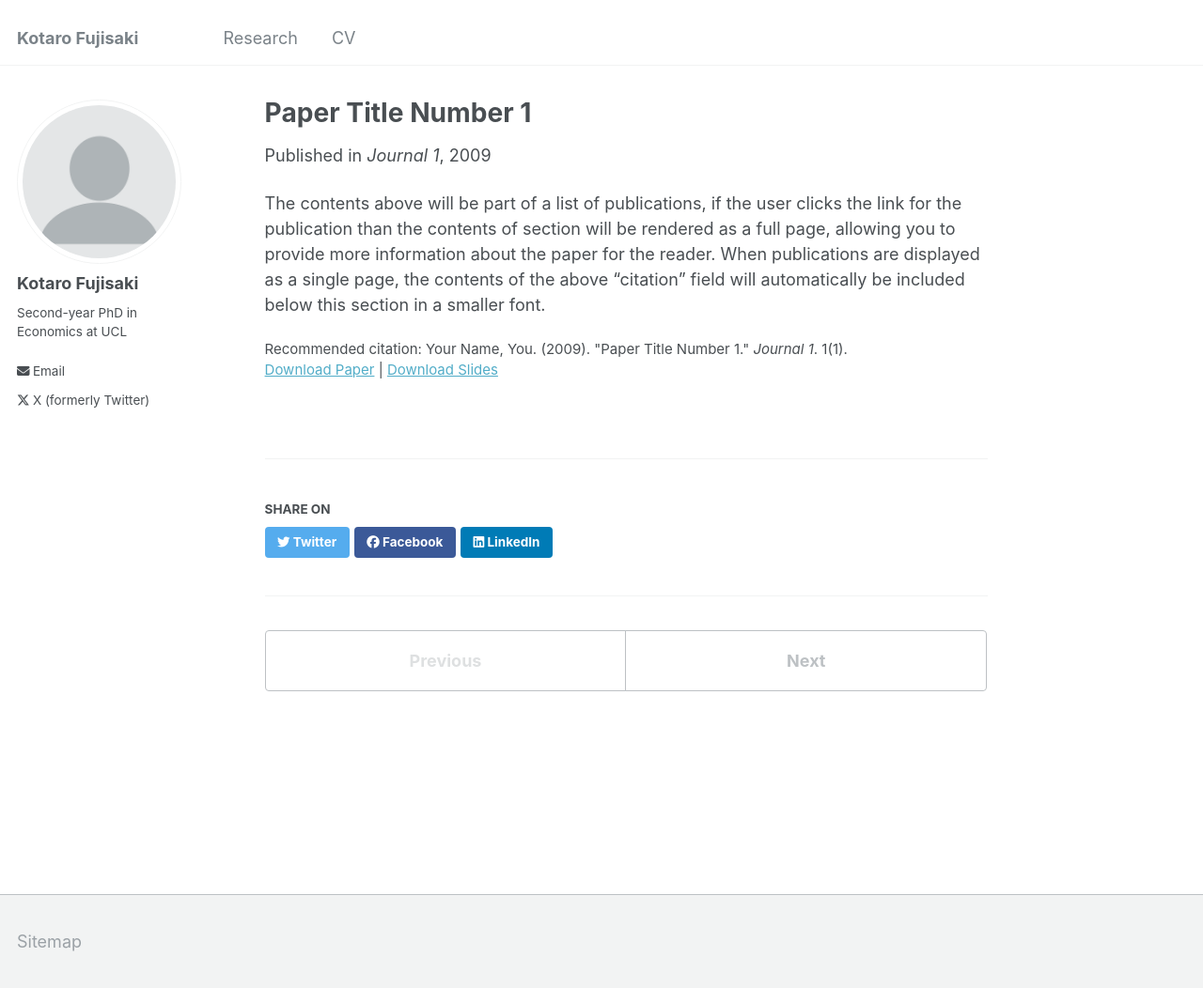
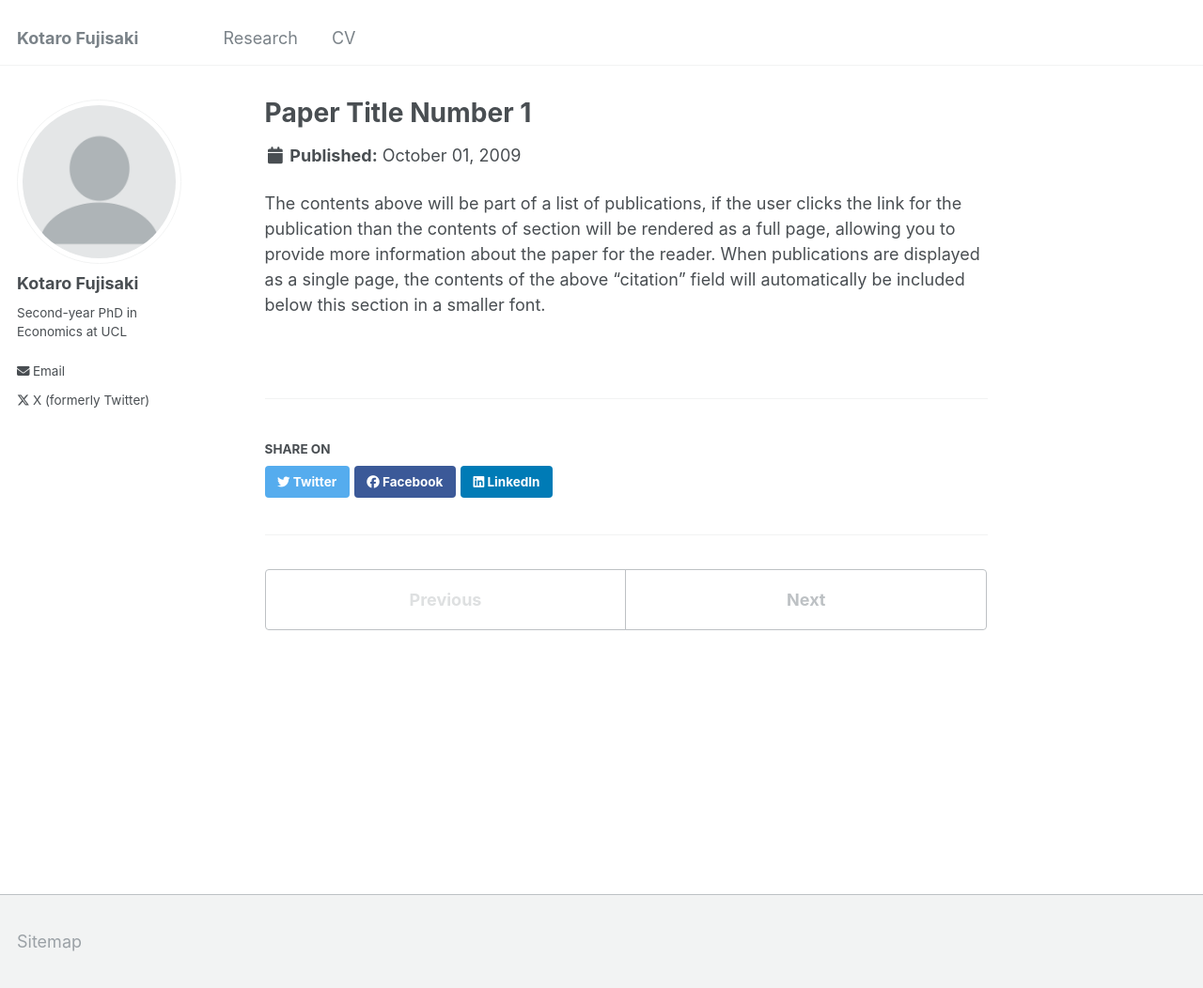
Before and after one commit to Kotaro-Fujisaki/kotaro-fujisaki.github.io, a Jekyll site: the page built from _publications/2009-10-01-paper-title-number-1.md, in a window 1280 px wide and 1052 px high. Shown: the whole window at 94% size. Built offline with Jekyll 4.4.1, drawn with Linux system fonts in a browser that asks for light colours; part of the change alters nothing that is shown.

Commit message:
Update 2009-10-01-paper-title-number-1.md
Signed-off-by: Kotaro-Fujisaki <163865887+Kotaro-Fujisaki@users.noreply.github.com>

```diff
--- a/_publications/2009-10-01-paper-title-number-1.md
+++ b/_publications/2009-10-01-paper-title-number-1.md
@@ -1,13 +1,13 @@
 ---
 title: "Paper Title Number 1"
 collection: publications
-permalink: /publication/2009-10-01-paper-title-number-1
+# permalink: /publication/2009-10-01-paper-title-number-1
 excerpt: 'This paper is about the number 1. The number 2 is left for future work.'
-date: 2009-10-01
-venue: 'Journal 1'
-slidesurl: 'http://academicpages.github.io/files/slides1.pdf'
-paperurl: 'http://academicpages.github.io/files/paper1.pdf'
-citation: 'Your Name, You. (2009). &quot;Paper Title Number 1.&quot; <i>Journal 1</i>. 1(1).'
+# date: 2009-10-01
+# venue: 'Journal 1'
+# slidesurl: 'http://academicpages.github.io/files/slides1.pdf'
+# paperurl: 'http://academicpages.github.io/files/paper1.pdf'
+# citation: 'Your Name, You. (2009). &quot;Paper Title Number 1.&quot; <i>Journal 1</i>. 1(1).'
 ---
 
 The contents above will be part of a list of publications, if the user clicks the link for the publication than the contents of section will be rendered as a full page, allowing you to provide more information about the paper for the reader. When publications are displayed as a single page, the contents of the above "citation" field will automatically be included below this section in a smaller font.
```
